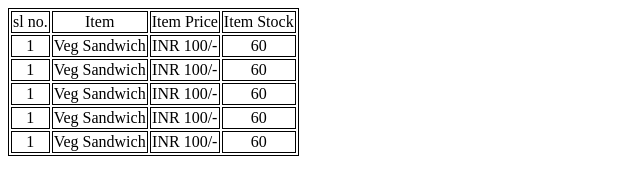
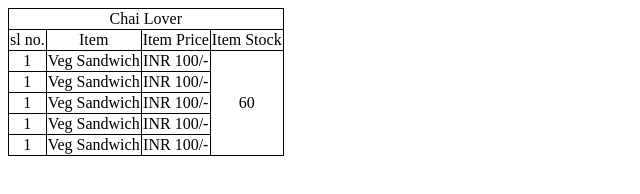
Before and after one commit to Satyanarayan4434/mern_stack, a plain HTML site: page basic_design/table.html in a window 1280 px wide. Shown: the whole page, without its empty margins (0-640 px from the left). Drawn offline with Linux system fonts and the light colour scheme.

Commit message:
Update table.html

```diff
--- a/basic_design/table.html
+++ b/basic_design/table.html
@@ -17,6 +17,7 @@
        td{
         border: 1px solid black;
         text-align: center;
+        border-collapse: collapse;
        }
     </style>
 </head>
@@ -24,6 +25,9 @@
 <body>
    <table>
     <thead>
+        <tr>
+            <td colspan="5">Chai Lover</td>
+        </tr>
         <tr>
             <td>sl no.</td>
             <td>Item</td>
@@ -36,32 +40,29 @@
             <td>1</td>
             <td>Veg Sandwich</td>
             <td>INR 100/-</td>
-            <td>60</td>
+            <td rowspan="6">60</td>
         </tr>
         <tr>
             <td>1</td>
             <td>Veg Sandwich</td>
             <td>INR 100/-</td>
-            <td>60</td>
         </tr>
         <tr>
             <td>1</td>
             <td>Veg Sandwich</td>
             <td>INR 100/-</td>
-            <td>60</td>
         </tr>
         <tr>
             <td>1</td>
             <td>Veg Sandwich</td>
             <td>INR 100/-</td>
-            <td>60</td>
         </tr>
         <tr>
             <td>1</td>
             <td>Veg Sandwich</td>
             <td>INR 100/-</td>
-            <td>60</td>
         </tr>
+
     </tbody>
    </table>
 </body>
```
